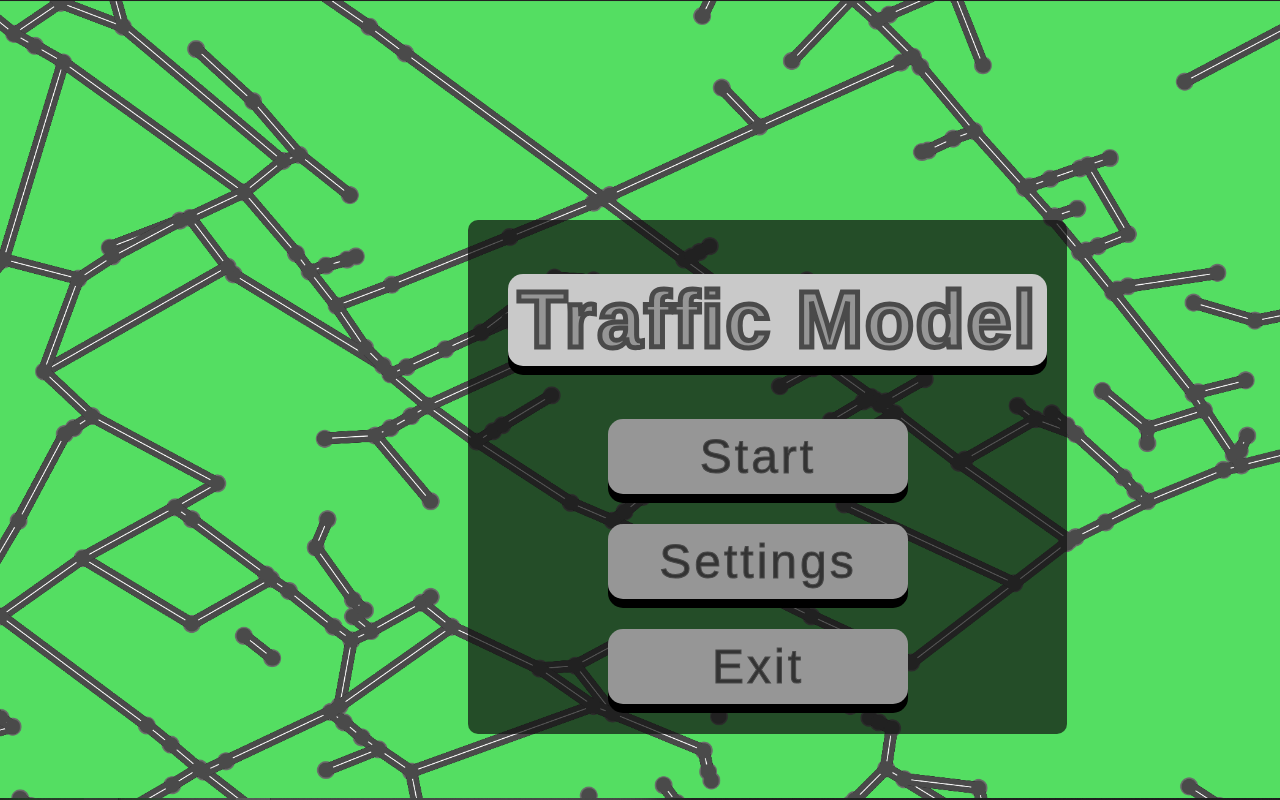
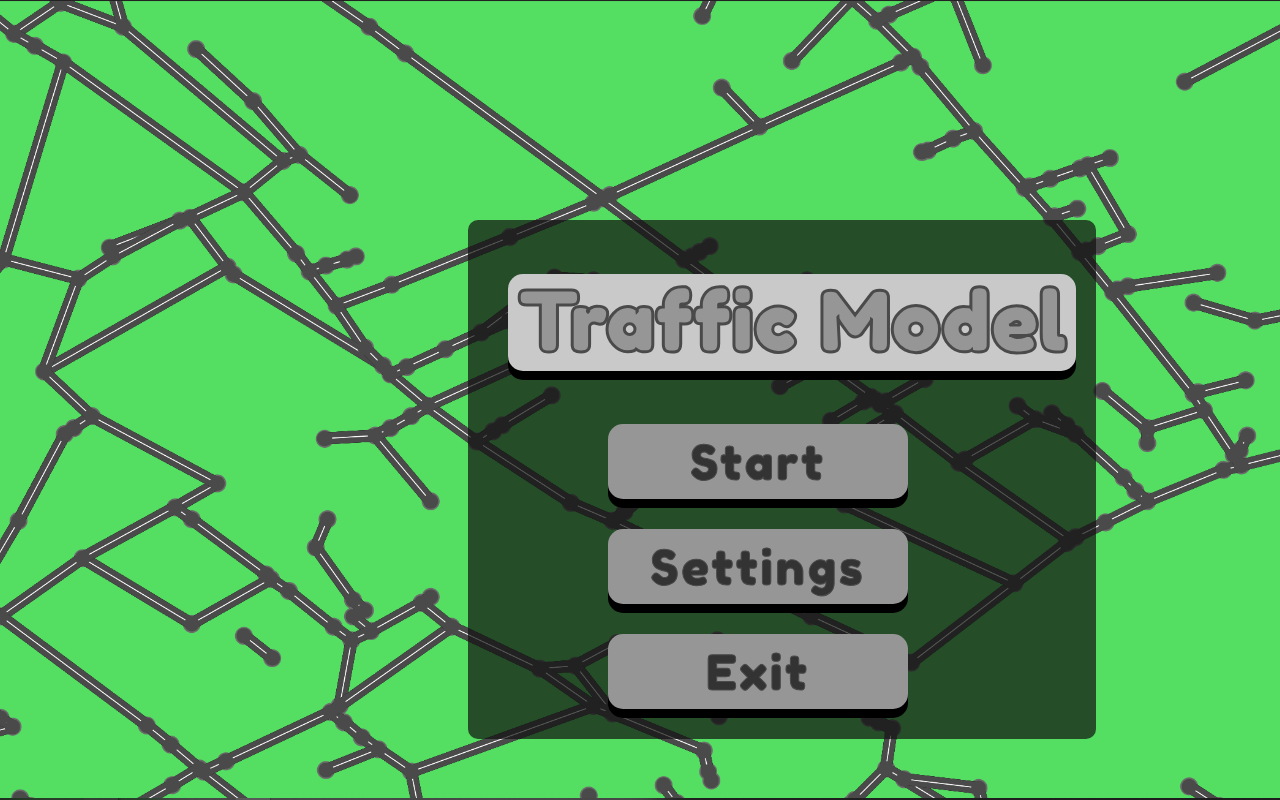
Before and after one commit to illiagerega/Coop, a plain HTML site: page Visualization/index.html in a window 1280 px wide. Drawn offline with Linux system fonts and the light colour scheme; files that its build step writes are made by us from their sources; files whose address does not match are found by name; a web font is replaced by a local one.

Commit message:
Menu with new font

```diff
--- a/Visualization/Public/css/menu_style.css
+++ b/Visualization/Public/css/menu_style.css
@@ -10,7 +10,7 @@
     font-size: 5rem;
     text-align: center;
     letter-spacing: 2px;
-    -webkit-text-stroke: 5px #4a4a4a;
+    -webkit-text-stroke: 3px #4a4a4a;
     color: rgb(150, 150, 150);
 
 
--- a/Visualization/Public/css/settings.css
+++ b/Visualization/Public/css/settings.css
@@ -10,7 +10,7 @@
     font-size: 5rem;
     text-align: center;
     letter-spacing: 2px;
-    -webkit-text-stroke: 5px #4a4a4a;
+    -webkit-text-stroke: 3px #4a4a4a;
     color: rgb(150, 150, 150);
 
 
```
Also changed, not shown: Visualization/Public/css/fonts/FredokaOne-Regular.ttf (added).
